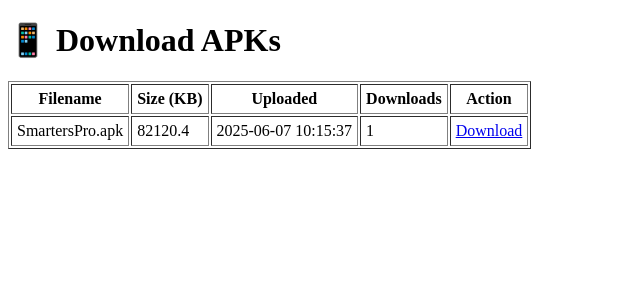
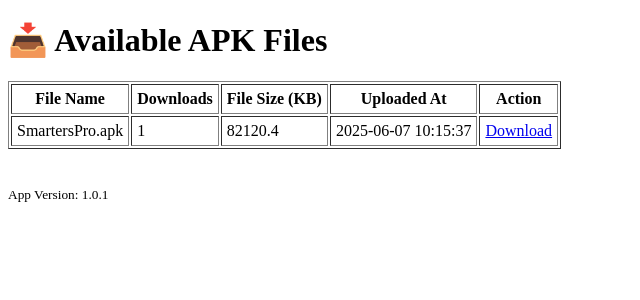
Before and after one commit to dsvhub/APKlink, a Flask app: page /public in a window 1280 px wide. Shown: the top 300 px of the page, without its empty margins (0-640 px from the left). Run offline with Flask 3, Linux system fonts and the light colour scheme; data comes from the database, SQL or seed files in the repository; both versions use the stored data as it was after the commit.

Commit message:
Fix: public page no longer requires login, added version footer

```diff
--- a/app.py
+++ b/app.py
@@ -12,6 +12,9 @@ app.secret_key = 'supersecretkey'
 UPLOAD_FOLDER = os.path.join(os.path.dirname(__file__), 'uploads')
 DB_FILE = 'templates/uploads/database.db'
 os.makedirs(UPLOAD_FOLDER, exist_ok=True)
+
+# Application version
+APP_VERSION = "1.0.1"
 
 # Database setup
 def init_db():
@@ -212,10 +215,9 @@ def public_page():
         c = conn.cursor()
         c.execute("SELECT filename, downloads, filesize, uploaded_at FROM apks")
         apks = c.fetchall()
-    return render_template('public_apks.html', apks=apks)
+    return render_template('public_apks.html', apks=apks, version=APP_VERSION)
 
 @app.route('/downloads/<filename>')
-@login_required
 def download_apk(filename):
     filepath = os.path.join(UPLOAD_FOLDER, filename)
     if not os.path.exists(filepath):
--- a/templates/public_apks.html
+++ b/templates/public_apks.html
@@ -1,29 +1,35 @@
-<!-- templates/public_apks.html -->
-<!DOCTYPE html>
+<!doctype html>
 <html>
 <head>
-    <title>Available APKs</title>
+    <title>Public APK Downloads</title>
 </head>
 <body>
-    <h1>📱 Download APKs</h1>
+    <h1>📥 Available APK Files</h1>
+
     <table border="1" cellpadding="5">
         <tr>
-            <th>Filename</th>
-            <th>Size (KB)</th>
-            <th>Uploaded</th>
+            <th>File Name</th>
             <th>Downloads</th>
+            <th>File Size (KB)</th>
+            <th>Uploaded At</th>
             <th>Action</th>
         </tr>
         {% for apk in apks %}
         <tr>
             <td>{{ apk[0] }}</td>
+            <td>{{ apk[1] }}</td>
             <td>{{ (apk[2] / 1024) | round(1) }}</td>
             <td>{{ apk[3] }}</td>
-            <td>{{ apk[1] }}</td>
-            <td><a href="{{ url_for('download_apk', filename=apk[0]) }}">Download</a></td>
+            <td><a href="{{ url_for('public_download', filename=apk[0]) }}">Download</a></td>
         </tr>
         {% endfor %}
     </table>
+
+    <br><br>
+
+    <!-- ✅ Footer placed correctly -->
+    <footer>
+        <small>App Version: {{ version }}</small>
+    </footer>
 </body>
 </html>
-<!-- public.html placeholder -->
```
Also changed, not shown: templates/uploads/database.db, 1 other file.
